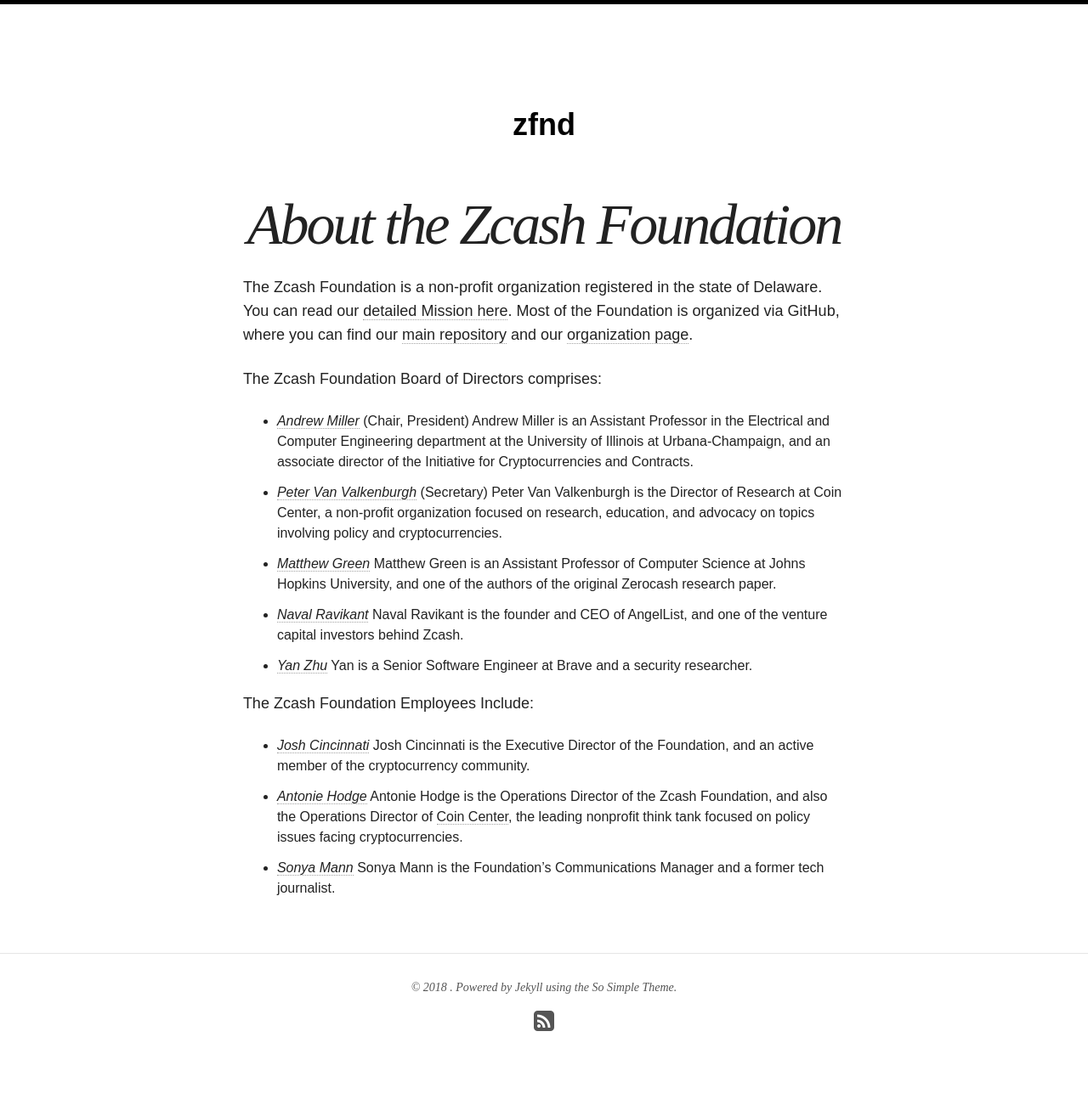
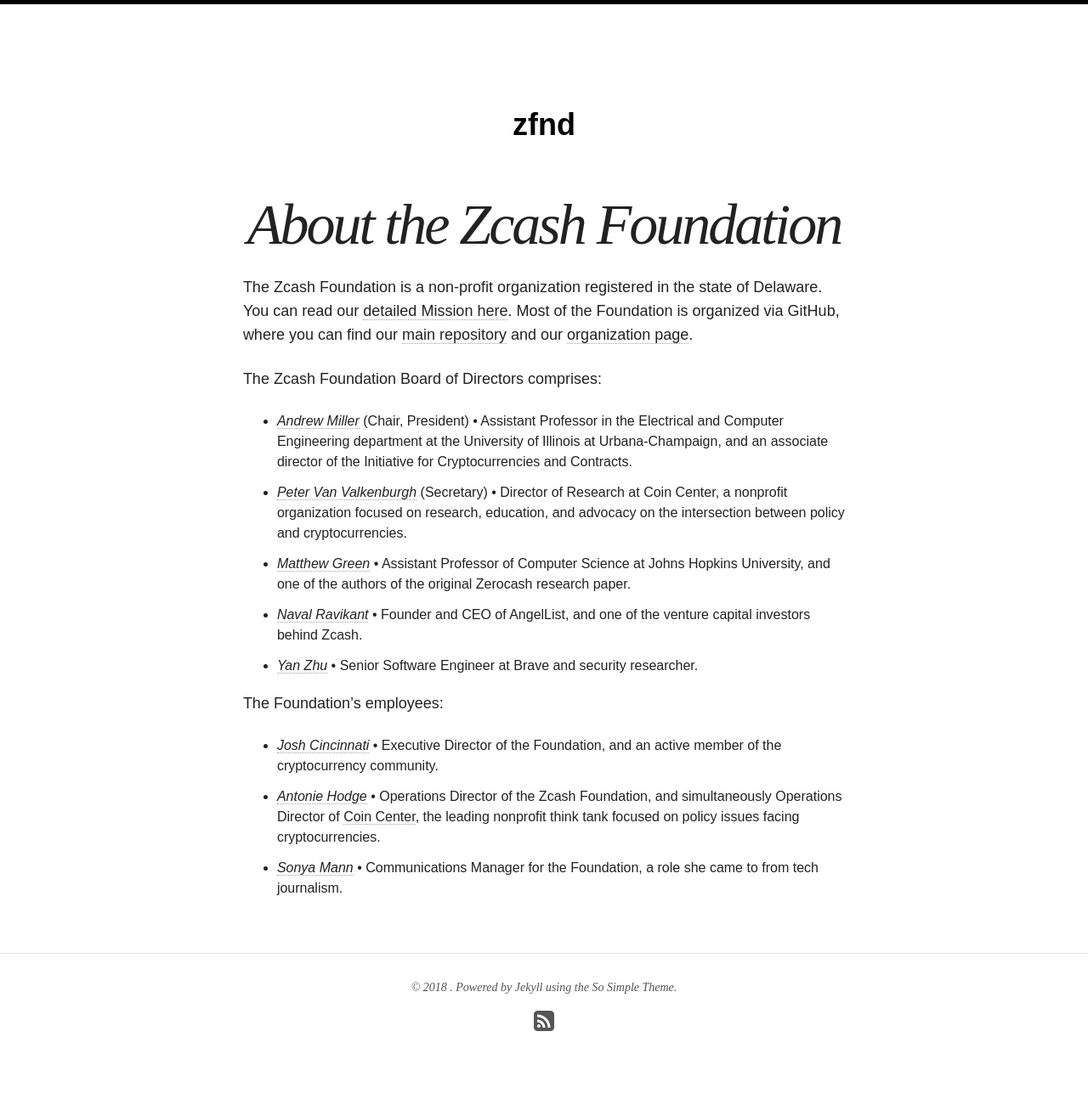
Before and after one commit to ZcashFoundation/zfnd, a Jekyll site: the page built from about/index.md, in a window 1280 px wide. Shown: the whole page at 85% size. Built offline with Jekyll 4.4.1, drawn with Linux system fonts in a browser that asks for light colours; nearby versions of some CDN libraries.

Commit message:
Streamline

```diff
--- a/about/index.md
+++ b/about/index.md
@@ -1,29 +1,21 @@
 ---
 layout: page
 title: About the Zcash Foundation
-excerpt: "About the Zcash Foundation"
+excerpt: "The Zcash Foundation's purpose, mission, and team members."
 ---
 
 The Zcash Foundation is a non-profit organization registered in the state of Delaware. You can read our [detailed Mission here](https://github.com/ZcashFoundation/ZcashFoundation/blob/master/MISSION.md). Most of the Foundation is organized via GitHub, where you can find our [main repository](https://github.com/ZcashFoundation/ZcashFoundation/) and our [organization page](https://github.com/ZcashFoundation).
 
 The Zcash Foundation Board of Directors comprises:
 
-- [_Andrew Miller_](https://soc1024.com/) (Chair, President)
-  Andrew Miller is an Assistant Professor in the Electrical and Computer Engineering department at the University of Illinois at Urbana-Champaign, and an associate director of the Initiative for Cryptocurrencies and Contracts.
-- [_Peter Van Valkenburgh_](http://www.petervv.com/) (Secretary)
-  Peter Van Valkenburgh is the Director of Research at Coin Center, a non-profit organization focused on research, education, and advocacy on topics involving policy and cryptocurrencies.
-- [_Matthew Green_](https://isi.jhu.edu/~mgreen/)
-  Matthew Green is an Assistant Professor of Computer Science at Johns Hopkins University, and one of the authors of the original Zerocash research paper.
-- [_Naval Ravikant_](https://angel.co/naval)
-  Naval Ravikant is the founder and CEO of AngelList, and one of the venture capital investors behind Zcash.
-- [_Yan Zhu_](https://diracdeltas.github.io/)
-  Yan is a Senior Software Engineer at Brave and a security researcher.
+- [_Andrew Miller_](https://soc1024.com/) (Chair, President) • Assistant Professor in the Electrical and Computer Engineering department at the University of Illinois at Urbana-Champaign, and an associate director of the Initiative for Cryptocurrencies and Contracts.
+- [_Peter Van Valkenburgh_](http://www.petervv.com/) (Secretary) • Director of Research at Coin Center, a nonprofit organization focused on research, education, and advocacy on the intersection between policy and cryptocurrencies.
+- [_Matthew Green_](https://isi.jhu.edu/~mgreen/) • Assistant Professor of Computer Science at Johns Hopkins University, and one of the authors of the original Zerocash research paper.
+- [_Naval Ravikant_](https://angel.co/naval) • Founder and CEO of AngelList, and one of the venture capital investors behind Zcash.
+- [_Yan Zhu_](https://diracdeltas.github.io/) • Senior Software Engineer at Brave and security researcher.
 
-The Zcash Foundation Employees Include:
+The Foundation's employees:
 
-- [_Josh Cincinnati_](https://twitter.com/acityinohio)
-  Josh Cincinnati is the Executive Director of the Foundation, and an active member of the cryptocurrency community.
-- [_Antonie Hodge_](https://twitter.com/antoniehodge)
-  Antonie Hodge is the Operations Director of the Zcash Foundation, and also the Operations Director of [Coin Center](https://coincenter.org/), the leading nonprofit think tank focused on policy issues facing cryptocurrencies.
-- [_Sonya Mann_](https://twitter.com/sonyaellenmann)
-  Sonya Mann is the Foundation's Communications Manager and a former tech journalist.
+- [_Josh Cincinnati_](https://twitter.com/acityinohio) • Executive Director of the Foundation, and an active member of the cryptocurrency community.
+- [_Antonie Hodge_](https://twitter.com/antoniehodge) • Operations Director of the Zcash Foundation, and simultaneously Operations Director of [Coin Center](https://coincenter.org/), the leading nonprofit think tank focused on policy issues facing cryptocurrencies.
+- [_Sonya Mann_](https://twitter.com/sonyaellenmann) • Communications Manager for the Foundation, a role she came to from tech journalism.
```
